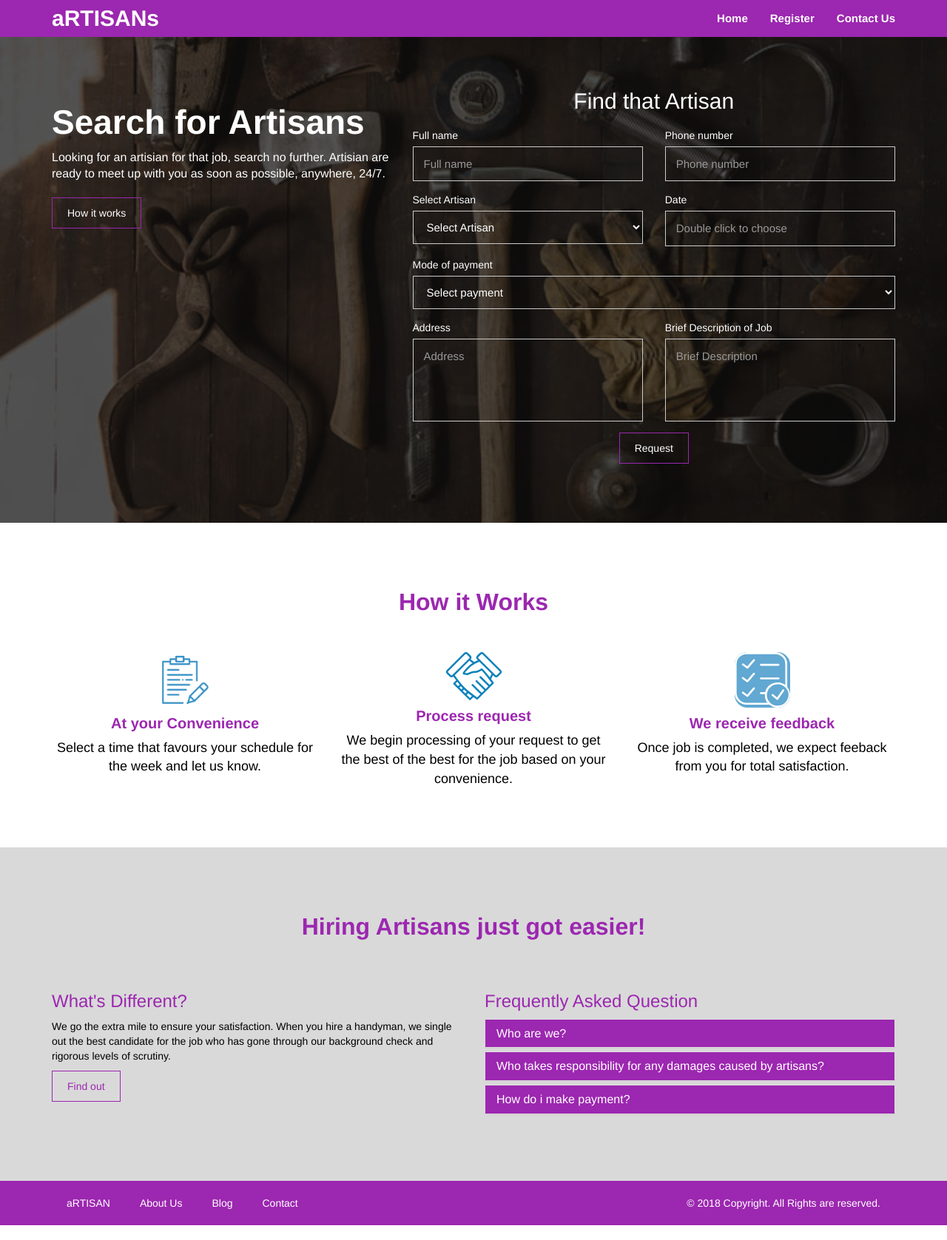
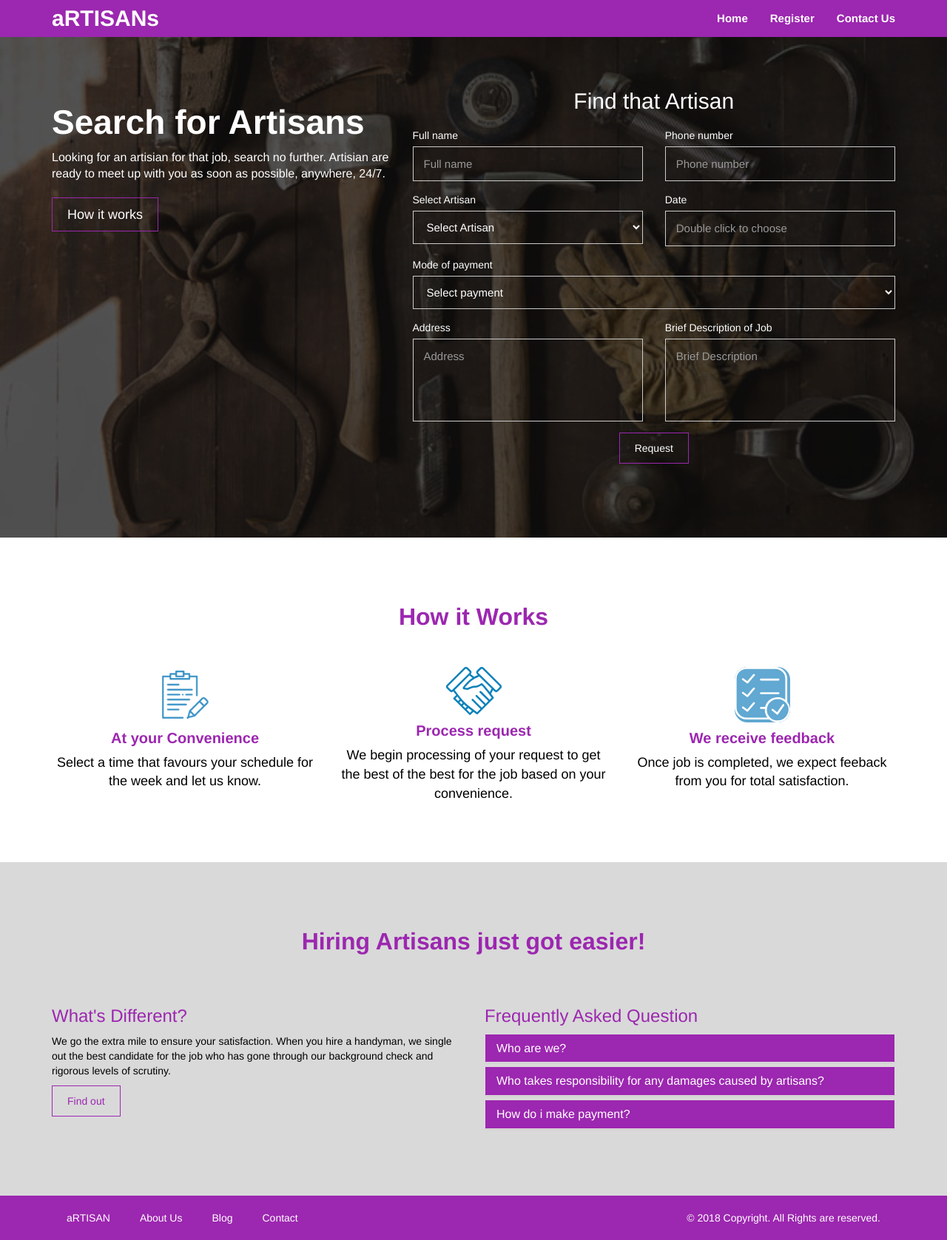
Before and after one commit to chrix95/artisan, a PHP site: page / in a window 1280 px wide. Shown: the whole page at 74% size. Run offline with PHP 8.4, Linux system fonts and the light colour scheme.

Commit message:
Landing page responsiveness and modal

```diff
--- a/assets/css/main.css
+++ b/assets/css/main.css
@@ -10,20 +10,31 @@ body {
   border: 0;
   background-color: rgba(156, 39, 176, 1)
 }
-a.navbar-brand {
+.navbar-default .navbar-brand {
+  color: #fff;
+  font-size: 30px;
   font-weight: 900;
-  font-size: 30px;
-  color: #fff;
 }
-.navbar-nav>li>a {
+.navbar-default .navbar-nav>li>a {
   color: #fff;
   font-weight: bold;
   font-size: 15px;
 }
-.nav>li>a:hover, .nav>li>a:focus {
-  text-decoration: none;
+.navbar-default .navbar-toggle {
+  border-color: #fff;
+}
+.navbar-default .navbar-toggle .icon-bar {
   background-color: #fff;
+}
+.navbar-default .navbar-toggle:hover, .navbar-default .navbar-toggle:focus {
+  background-color: #9c27b0;
+}
+.navbar-default .navbar-nav>li>a:hover, .navbar-default .navbar-nav>li>a:focus {
   color: #9c27b0;
+  background-color: white;
+}
+.navbar-default .navbar-brand:hover, .navbar-default .navbar-brand:focus {
+  color: #ffffff;
 }
 option, optgroup {
   background-color: #9c27b0;
@@ -81,6 +92,7 @@ button.btn.btn-how {
   background-color: transparent;
   border: 1px solid #9c27b0;
   color: #fff;
+  margin-bottom: 20px;
 }
 button.btn.btn-how:hover {
   background-color: #9c27b0;
@@ -105,6 +117,9 @@ select.form-control.deb {
   height: auto;
   color: #9C27B0;
   font-size: 15px;
+}
+.findForm .form-control {
+  color: #fff;
 }
 .form-control:focus {
   border-color: #9c27b0;
@@ -179,6 +194,7 @@ button.btn.findOut {
   background-color: transparent;
   border: 1px solid #9c27b0;
   color: #9c27b0;
+  margin-bottom: 20px;
 }
 button.btn.findOut:hover {
   background-color: #9c27b0;
@@ -236,7 +252,9 @@ label.error {
   color: #fff ;
   opacity: .8;
 }
-
+#artisanLogin {
+  display: none;
+}
 /************ footer.html**************/
 footer {
   background-color: #9c27b0;
@@ -281,3 +299,16 @@ footer nav>ul>li>a:hover, footer nav>ul>li>a:focus {
     background: rgba(17, 17, 17, 0.7);
   }
 }
+@media (min-width: 992px) {
+  .requestForm {
+    display: block;
+  }
+}
+@media (max-width: 991px) {
+  .requestForm {
+    display: none;
+  }
+  #closeBtn {
+    display: none;
+  }
+}
--- a/assets/js/index.js
+++ b/assets/js/index.js
@@ -42,92 +42,33 @@ $(document).ready(function() {
       }
   });
 
-  $('#artisanReg').validate({
-  	rules: {
-  		surname: {
-  			required: true
-  		},
-      othername: {
-  			required: true
-  		},
-      email: {
-  			required: true,
-  			email: true
-  		},
-      phone: {
-  			required: true
-  		},
-      password: {
-  			required: true
-  		},
-  		cpassword: {
-  			required: true,
-        equalTo: '#password'
-  		},
-      state: {
-  			required: true
-  		},
-      city: {
-  			required: true
-  		},
-      address: {
-  			required: true
-  		}
-  	},
-    messages: {
-      cpassword: {
-        equalTo: 'Password match failed',
-      }
-    },
-
-    submitHandler: function() {
-
-  		var that = $('#artisanReg'),
-  				url = that.attr('action'),
-  				type = that.attr('method'),
-  				data = {};
-
-  		that.find('[name]').each(function(index, value){
-  				var that = $(this),
-  					name = that.attr('name'),
-  					value = that.val();
-
-  				data[name] = value;
-  		});
-
-  		$.ajax({
-  			url: 'resources/script.php',
-  			type: 'POST',
-  			data: data
-  		})
-
-  		.done(function(data){
-  			if (data == 'You are registered successfully') {
-  				$('p#message').css({
-            "color":"green",
-            "font-size": "18px"
-          });
-  				$('p#message').text(data);
-  				console.log(data);
-  				setTimeout("window.location = 'index.php'", 2000);
-  			} else if (data == 'Server error, try again later') {
-
-  				$('p#message').css("color", "red");
-  				$('p#message').text(data);
-  				console.log(data);
-  				// setTimeout("window.location = '../main/wp-admin/changepassword.php'", 2000);
-  			}
-
-  		})
-
-  		.fail(function(data){
-  			console.log("error encountered");
-  		});
-
-  	}
-
+  $('#login').click(function (){
+    $('#modalSelect').hide();
+    $('#artisanLogin').show();
+  });
+  $('#register').click(function (){
+    $('#modalSelect').hide();
+    $('#artisanReg').show();
+  });
+  $('#back1').click(function (){
+    $('#modalSelect').show();
+    $('#artisanReg').hide();
+    $('#artisanLogin').hide();
+  });
+  $('#back2').click(function (){
+    $('#modalSelect').show();
+    $('#artisanReg').hide();
+    $('#artisanLogin').hide();
+  });
+  $('#requestBtn').click(function (){
+    $('.requestForm').css("display","block");
+    $('#closeBtn').css("display","block");
+    $('#requestBtn').css("display","none");
+  });
+  $('#closeBtn').click(function (){
+    $('.requestForm').css("display","none");
+    $('#closeBtn').css("display","none");
+    $('#requestBtn').css("display","block");
   });
 
-
-
 });
--- a/assets/js/indexValidations.js
+++ b/assets/js/indexValidations.js
@@ -1,4 +1,90 @@
 $(document).ready(function() {
+
+  $('#artisanReg').validate({
+  	rules: {
+  		surname: {
+  			required: true
+  		},
+      othername: {
+  			required: true
+  		},
+      email: {
+  			required: true,
+  			email: true
+  		},
+      phone: {
+  			required: true
+  		},
+      password: {
+  			required: true
+  		},
+  		cpassword: {
+  			required: true,
+        equalTo: '#password'
+  		},
+      state: {
+  			required: true
+  		},
+      city: {
+  			required: true
+  		},
+      address: {
+  			required: true
+  		}
+  	},
+    messages: {
+      cpassword: {
+        equalTo: 'Password match failed',
+      }
+    },
+
+    submitHandler: function() {
+
+  		var that = $('#artisanReg'),
+  				url = that.attr('action'),
+  				type = that.attr('method'),
+  				data = {};
+
+  		that.find('[name]').each(function(index, value){
+  				var that = $(this),
+  					name = that.attr('name'),
+  					value = that.val();
+
+  				data[name] = value;
+  		});
+
+  		$.ajax({
+  			url: 'resources/script.php',
+  			type: 'POST',
+  			data: data
+  		})
+
+  		.done(function(data){
+  			if (data == 'You are registered successfully') {
+  				$('p#message').css({
+            "color":"green",
+            "font-size": "18px"
+          });
+  				$('p#message').text(data);
+  				console.log(data);
+  				setTimeout("window.location = 'index.php'", 2000);
+  			} else if (data == 'Server error, try again later') {
+
+  				$('p#message').css("color", "red");
+  				$('p#message').text(data);
+  				console.log(data);
+  				// setTimeout("window.location = '../main/wp-admin/changepassword.php'", 2000);
+  			}
+
+  		})
+
+  		.fail(function(data){
+  			console.log("error encountered");
+  		});
+
+  	}
+
+  });
 
   $('#contactForm').validate({
   	rules: {
--- a/header.php
+++ b/header.php
@@ -19,7 +19,7 @@
 </head>
 
 <body>
-  <nav class="navbar navbar-absolute navbar-fixed-top">
+  <nav class="navbar navbar-default navbar-fixed-top">
   	<div class="container">
       	<div class="navbar-header">
       		<button type="button" class="navbar-toggle" data-toggle="collapse" data-target="#navigationHeader">
--- a/index.php
+++ b/index.php
@@ -3,18 +3,20 @@
 <div id="main-header-section" class="main-header-section">
   <div class="container">
     <div class="row">
-      <div class="col-sm-6 col-md-5">
+      <div class="col-sm-12 col-md-5">
         <div class="header-content-block">
           <div class="header-title-block">
               <h2>Search for Artisans</h2>
               <p>Looking for an artisian for that job, search no further. Artisian are ready to meet up with you as soon as possible, anywhere, 24/7.</p>
               <a href="#work">
-                <button type="button" name="button" class="btn btn-how">How it works</button>
+                <button type="button" name="button" class="btn btn-how btn-lg">How it works</button>
               </a>
+              <button type="button" name="request" id="requestBtn" class="btn btn-how btn-lg hidden-md hidden-lg">Request</button>
+              <button type="button" name="request" id="closeBtn" class="btn btn-how btn-lg hidden-md hidden-lg">Hide</button>
           </div>
         </div>
       </div>
-      <div class="col-sm-6 col-md-7 requestForm">
+      <div class="col-sm-12 col-md-7 requestForm">
         <?php include 'resources/findForm.html'; ?>
       </div>
     </div>
--- a/resources/findForm.html
+++ b/resources/findForm.html
@@ -1,5 +1,5 @@
 <h2 class="text-center title">Find that Artisan</h2>
-<form class="" action="index.php" method="post">
+<form class="findForm" action="index.html" method="post" autocomplete="off">
   <div class="row">
     <div class="col-md-6">
       <div class="form-group">
--- a/resources/modalForm.php
+++ b/resources/modalForm.php
@@ -10,7 +10,7 @@
         <h4 class="modal-title" id="myModalLabel">JOIN US TODAY</h4>
       </div>
       <div class="modal-body">
-        <form id="artisanReg" class="regForm" action="modalForm.php" method="POST">
+        <form id="artisanReg" class="regForm" action="resources/script.php" method="POST">
           <div class="row">
             <div class="col-md-6">
               <div class="form-group">
```
Also changed, not shown: resources/script.php (+35 -0 lines).
